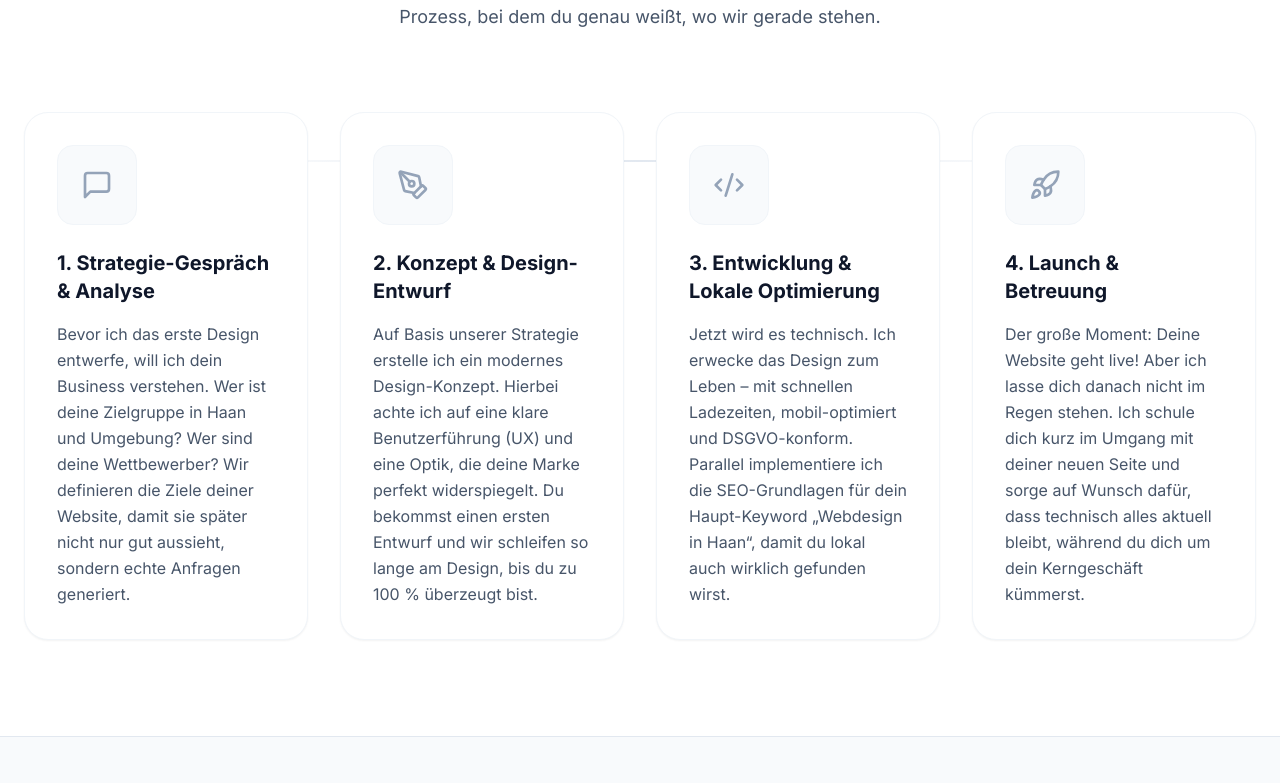
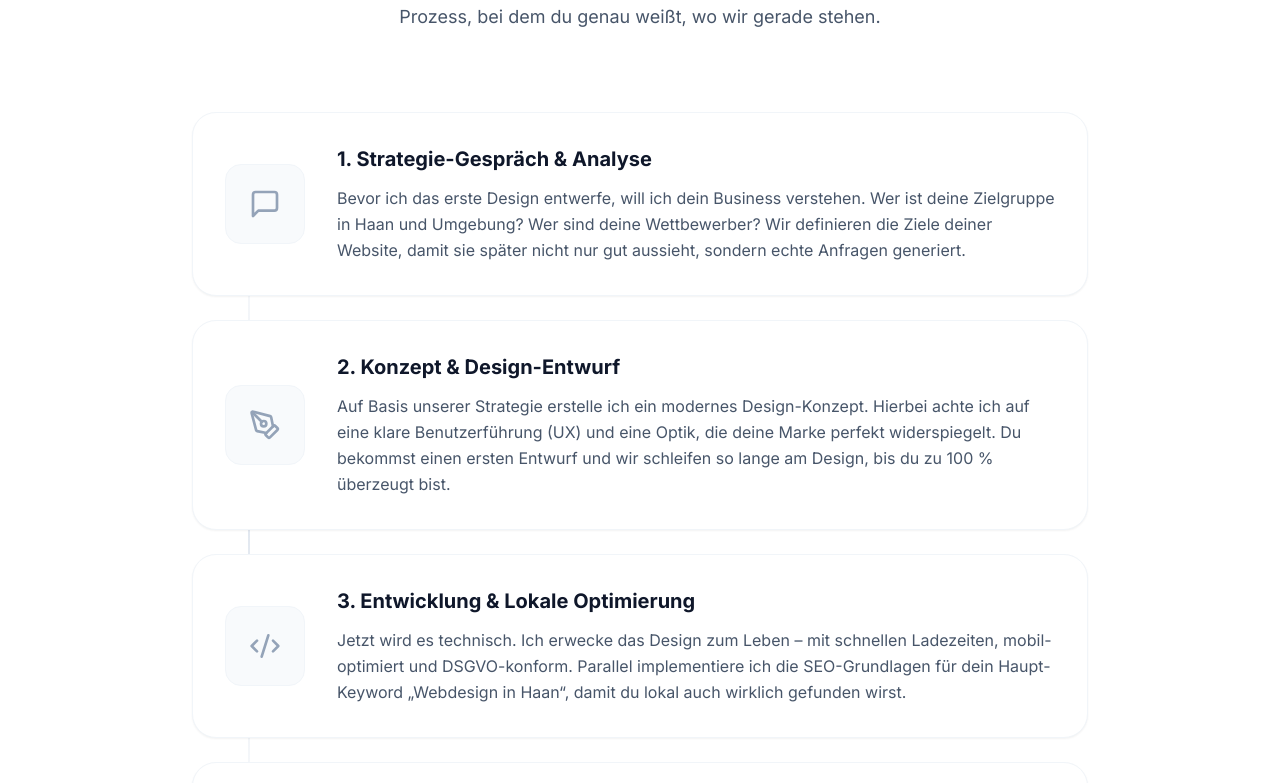
Before and after one commit to timmsug-source/website-linkedin, a Next.js app: page /webdesign/haan in a window 1280 px wide. Shown: the part 3209-3992 px from the top of the page. Built offline with nearby package versions, Linux system fonts and the light colour scheme.

Commit message:
Update HaanProcess to stacked compact layout

```diff
--- a/src/components/lp/HaanSections.tsx
+++ b/src/components/lp/HaanSections.tsx
@@ -256,20 +256,22 @@ export function HaanProcess() {
           </p>
         </div>
 
-        <div className="grid md:grid-cols-2 xl:grid-cols-4 gap-8 relative">
-          {/* Decorative connecting line (desktop only) */}
-          <div className="hidden xl:block absolute top-12 left-[10%] right-[10%] h-0.5 bg-gradient-to-r from-transparent via-slate-200 to-transparent z-0" />
+        <div className="max-w-4xl mx-auto space-y-6 relative">
+          {/* Vertical connecting line (desktop only) */}
+          <div className="hidden md:block absolute top-12 bottom-12 left-14 w-0.5 bg-gradient-to-b from-transparent via-slate-200 to-transparent z-0" />
 
           {processSteps.map((step, i) => (
             <div key={i} className="relative z-10 group">
-              <div className="bg-white rounded-3xl p-8 border border-slate-100 shadow-sm hover:shadow-xl hover:border-slate-300 transition-all duration-300 h-full flex flex-col">
-                <div className="w-20 h-20 rounded-2xl bg-slate-50 border border-slate-100 flex items-center justify-center mb-6 group-hover:scale-110 transition-transform duration-300 group-hover:bg-accent/5 group-hover:border-accent/20 group-hover:text-accent text-slate-400 mx-auto xl:mx-0">
+              <div className="bg-white rounded-3xl p-6 md:p-8 border border-slate-100 shadow-sm hover:shadow-xl hover:border-slate-300 transition-all duration-300 flex flex-col md:flex-row gap-6 md:gap-8 items-start md:items-center">
+                <div className="w-20 h-20 shrink-0 rounded-2xl bg-slate-50 border border-slate-100 flex items-center justify-center group-hover:scale-110 transition-transform duration-300 group-hover:bg-accent/5 group-hover:border-accent/20 group-hover:text-accent text-slate-400">
                   <step.icon size={32} />
                 </div>
-                <h3 className="text-xl font-bold text-slate-900 mb-4 text-center xl:text-left">{step.title}</h3>
-                <p className="text-slate-600 leading-relaxed text-center xl:text-left flex-grow">
-                  {step.text}
-                </p>
+                <div>
+                  <h3 className="text-xl font-bold text-slate-900 mb-3">{step.title}</h3>
+                  <p className="text-slate-600 leading-relaxed">
+                    {step.text}
+                  </p>
+                </div>
               </div>
             </div>
           ))}
```
